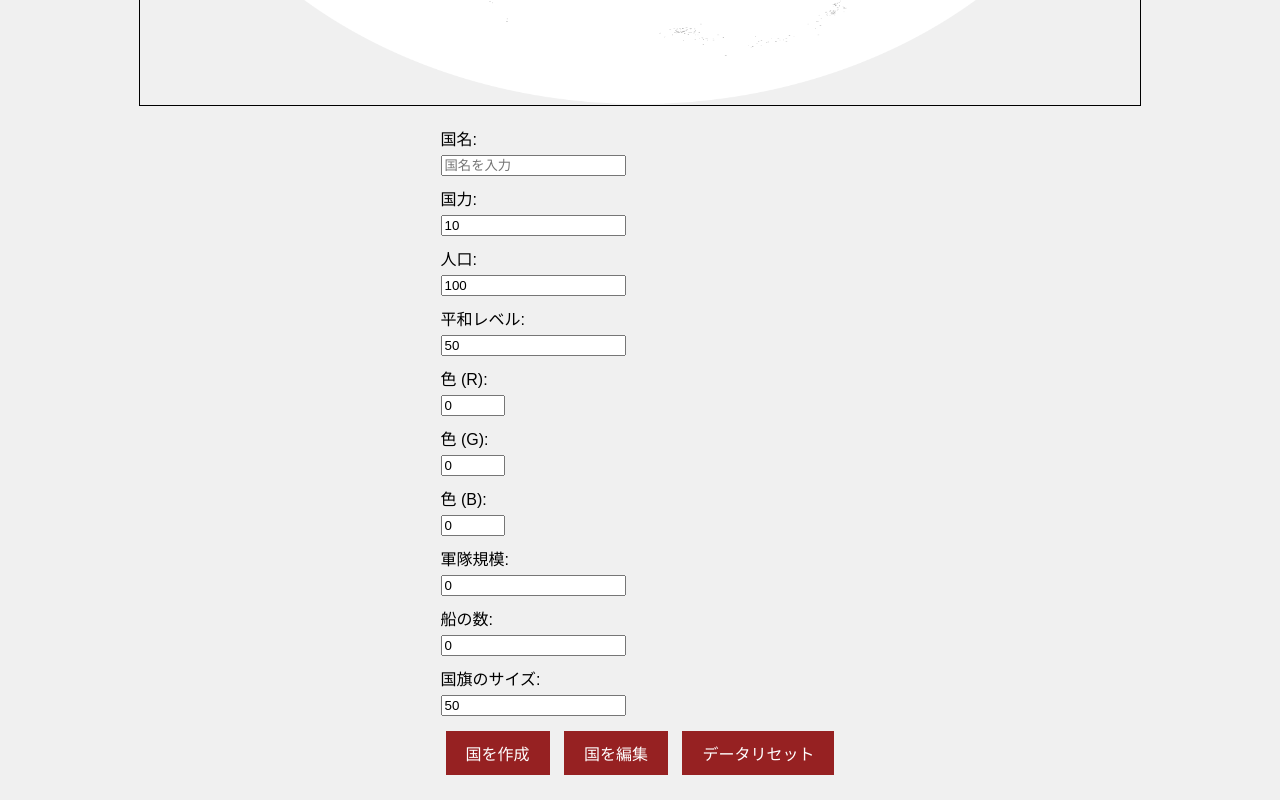
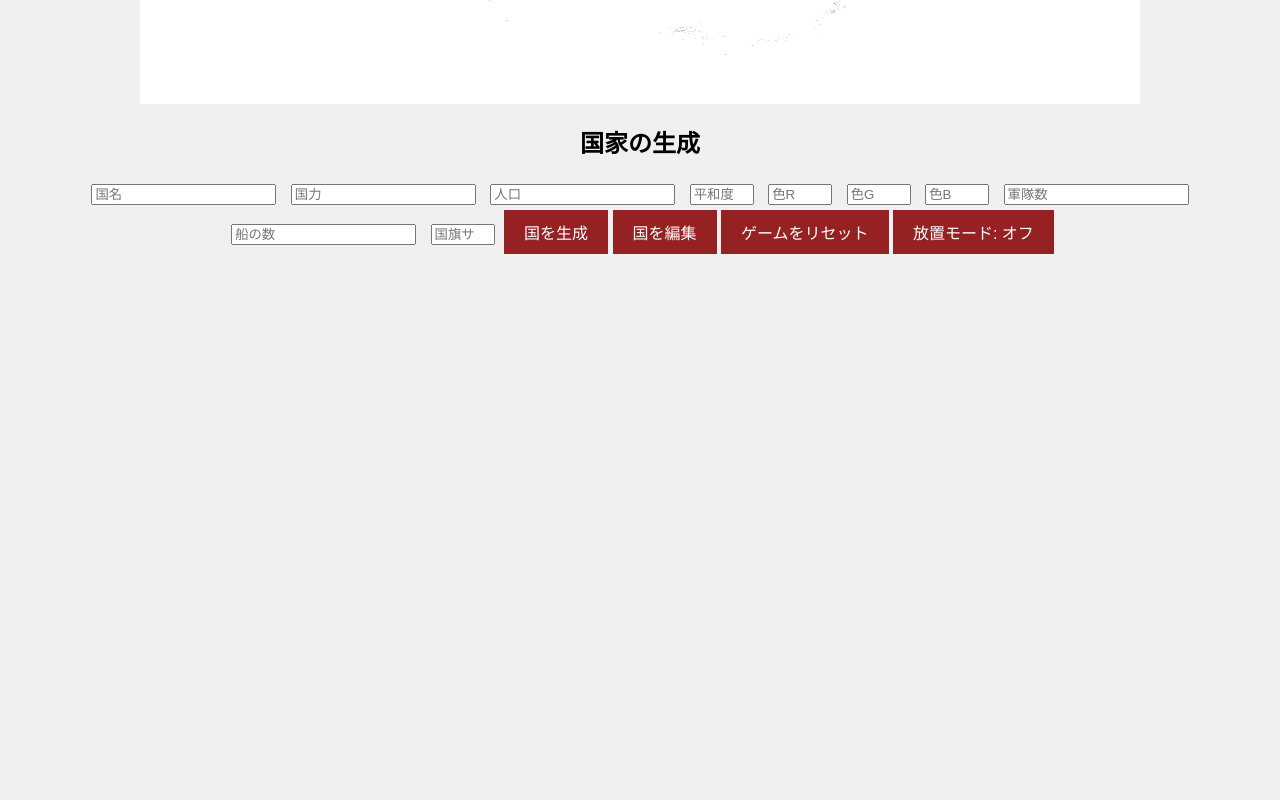
Before and after one commit to Sakalt/worldsimulate, a plain HTML site: page index.html in a window 1280 px wide. Shown: the part 696-1496 px from the top of the page. After the commit the page ends 970 px from the top, so only its background shows below. Drawn offline with Linux system fonts and the light colour scheme.

Commit message:
Update index.html

```diff
--- a/index.html
+++ b/index.html
@@ -9,107 +9,67 @@
             font-family: Arial, sans-serif;
             margin: 0;
             padding: 0;
-            display: flex;
-            flex-direction: column;
-            align-items: center;
             background-color: #f0f0f0;
         }
-        canvas {
-            border: 1px solid #000;
+        #gameCanvas {
+            display: block;
+            margin: 0 auto;
+            background: #fff;
         }
-        #controls {
+        .controls {
+            text-align: center;
             margin: 20px;
         }
-        .control-group {
-            margin-bottom: 10px;
+        .controls input {
+            margin: 5px;
         }
-        .control-group label {
-            display: block;
-            margin-bottom: 5px;
-        }
-        button {
+        .controls button {
             background-color: #962122;
-            color: #ffffff;
+            color: white;
             border: none;
             padding: 10px 20px;
-            margin: 5px;
+            font-size: 16px;
             cursor: pointer;
-            font-size: 16px;
         }
-        button:hover {
-            background-color: #b23b3b;
+        .controls button:hover {
+            background-color: #b73a3a;
         }
         #notification {
-            background-color: #ffdddd;
-            border: 1px solid #ff0000;
-            color: #ff0000;
-            padding: 10px;
-            margin: 10px 0;
-            display: none;
+            text-align: center;
+            font-size: 18px;
+            color: #d44;
         }
         #tooltip {
             position: absolute;
-            background: rgba(0, 0, 0, 0.7);
-            color: #fff;
-            padding: 5px;
-            border-radius: 3px;
+            background: white;
+            border: 1px solid black;
+            padding: 10px;
             display: none;
-            font-size: 14px;
+            z-index: 10;
         }
     </style>
 </head>
 <body>
     <canvas id="gameCanvas"></canvas>
-
-    <div id="controls">
-        <div class="control-group">
-            <label for="nationName">国名:</label>
-            <input type="text" id="nationName" placeholder="国名を入力">
-        </div>
-        <div class="control-group">
-            <label for="nationStrength">国力:</label>
-            <input type="number" id="nationStrength" value="10">
-        </div>
-        <div class="control-group">
-            <label for="nationPopulation">人口:</label>
-            <input type="number" id="nationPopulation" value="100">
-        </div>
-        <div class="control-group">
-            <label for="nationPeaceLevel">平和レベル:</label>
-            <input type="number" id="nationPeaceLevel" value="50">
-        </div>
-        <div class="control-group">
-            <label for="nationColorR">色 (R):</label>
-            <input type="number" id="nationColorR" value="0" min="0" max="255">
-        </div>
-        <div class="control-group">
-            <label for="nationColorG">色 (G):</label>
-            <input type="number" id="nationColorG" value="0" min="0" max="255">
-        </div>
-        <div class="control-group">
-            <label for="nationColorB">色 (B):</label>
-            <input type="number" id="nationColorB" value="0" min="0" max="255">
-        </div>
-        <div class="control-group">
-            <label for="nationArmySize">軍隊規模:</label>
-            <input type="number" id="nationArmySize" value="0">
-        </div>
-        <div class="control-group">
-            <label for="nationShips">船の数:</label>
-            <input type="number" id="nationShips" value="0">
-        </div>
-        <div class="control-group">
-            <label for="flagSize">国旗のサイズ:</label>
-            <input type="number" id="flagSize" value="50">
-        </div>
-        <button onclick="createNation()">国を作成</button>
-        <button onclick="editNation()">国を編集</button>
-        <button onclick="resetData()">データリセット</button>
+    <div class="controls">
+        <h2>国家の生成</h2>
+        <input type="text" id="nationName" placeholder="国名">
+        <input type="number" id="nationStrength" placeholder="国力" min="0">
+        <input type="number" id="nationPopulation" placeholder="人口" min="0">
+        <input type="number" id="nationPeaceLevel" placeholder="平和度" min="0" max="100">
+        <input type="number" id="nationColorR" placeholder="色R" min="0" max="255">
+        <input type="number" id="nationColorG" placeholder="色G" min="0" max="255">
+        <input type="number" id="nationColorB" placeholder="色B" min="0" max="255">
+        <input type="number" id="nationArmySize" placeholder="軍隊数" min="0">
+        <input type="number" id="nationShips" placeholder="船の数" min="0">
+        <input type="number" id="flagSize" placeholder="国旗サイズ" min="10" max="100">
+        <button id="createNation">国を生成</button>
+        <button id="editNation">国を編集</button>
+        <button id="resetButton">ゲームをリセット</button>
+        <button id="toggleIdleMode">放置モード: オフ</button>
     </div>
-
     <div id="notification"></div>
     <div id="tooltip"></div>
-
     <script src="game.js"></script>
 </body>
 </html>
```
